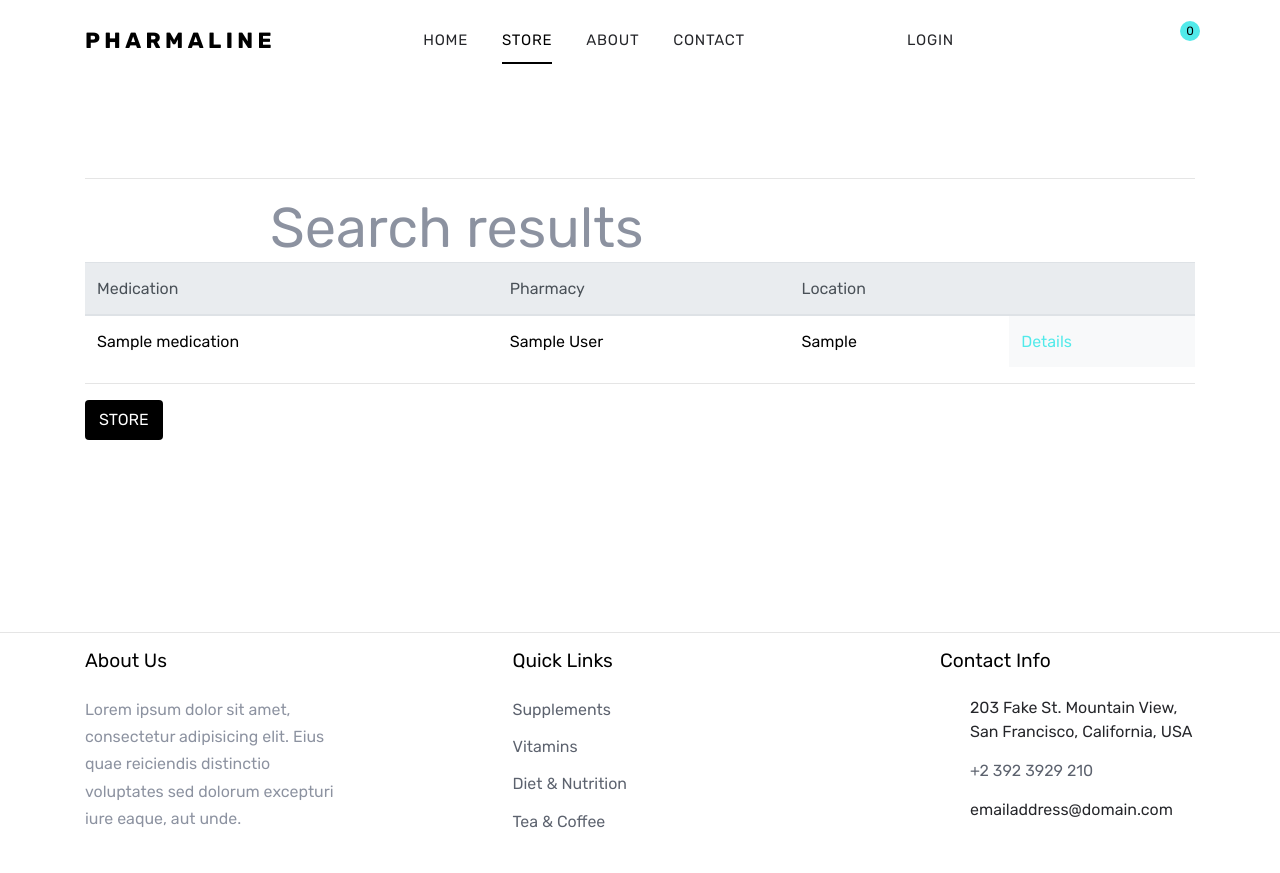
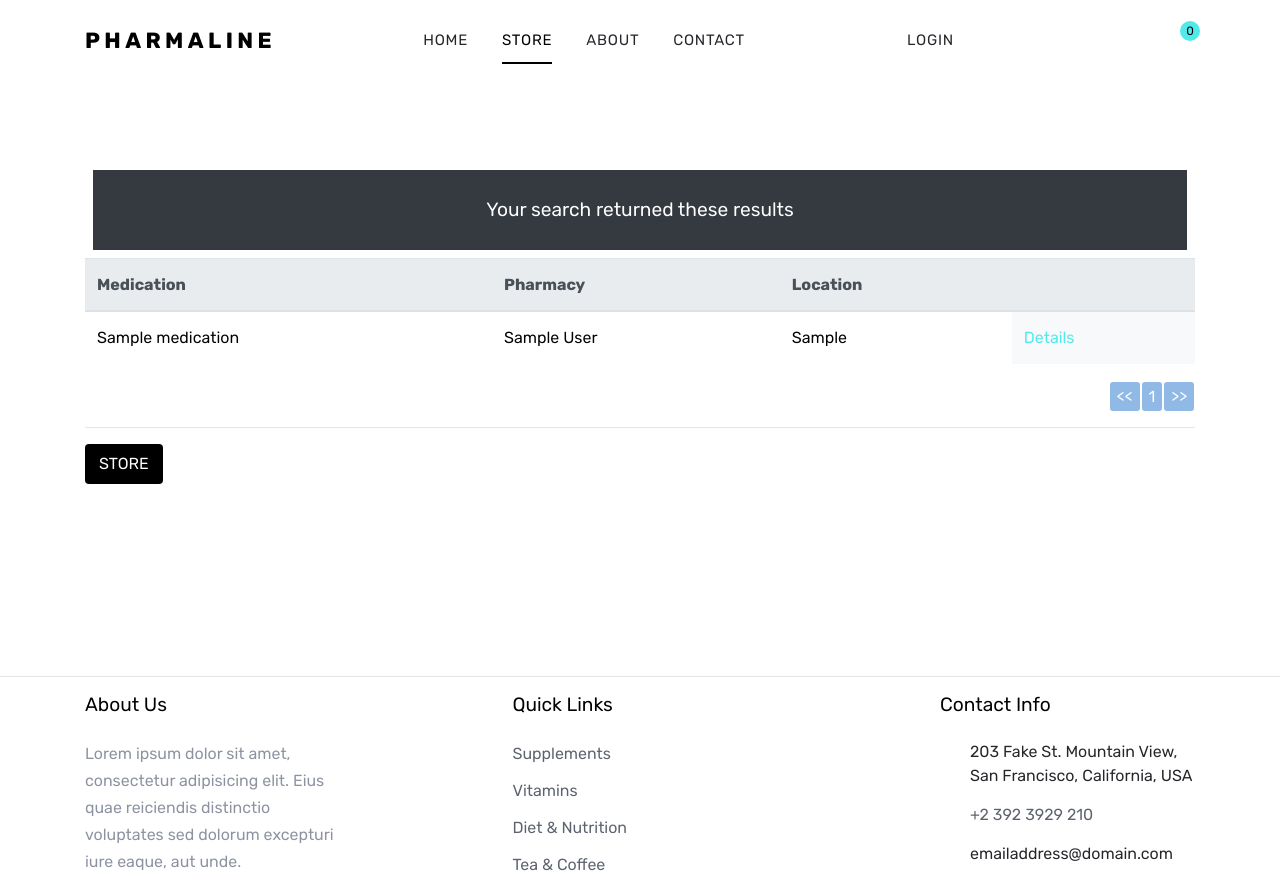
Before and after one commit to Eyu-Tes/pharmaline, a Django app: page /store/search/ in a window 1280 px wide. Shown: the top 873 px of the page. Run offline with Django 3.2, Linux system fonts and the light colour scheme; tables that the repository leaves empty hold one stand-in row (values such as "Sample post"); some libraries are stand-ins or nearby versions; some web fonts are replaced.

Commit message:
paginated search results

```diff
--- /dev/null
+++ b/store/static/store/custom/js/paging.js
@@ -0,0 +1,77 @@
+(function ($) {
+    $(function () {
+        $.widget("zpd.paging", {
+            options: {
+                limit: 5,
+                rowDisplayStyle: 'block',
+                activePage: 0,
+                rows: []
+            },
+            _create: function () {
+                var rows = $("tbody", this.element).children();
+                this.options.rows = rows;
+                this.options.rowDisplayStyle = rows.css('display');
+                var nav = this._getNavBar();
+                this.element.after(nav);
+                this.showPage(0);
+            },
+            _getNavBar: function () {
+                var rows = this.options.rows;
+                var nav = $('<div>', {class: 'paging-nav'});
+                for (var i = 0; i < Math.ceil(rows.length / this.options.limit); i++) {
+                    this._on($('<a>', {
+                            href: '#',
+                            text: (i + 1),
+                            "data-page": (i)
+                        }).appendTo(nav),
+                        {click: "pageClickHandler"});
+                }
+                //create previous link
+                this._on($('<a>', {
+                        href: '#',
+                        text: '<<',
+                        "data-direction": -1
+                    }).prependTo(nav),
+                    {click: "pageStepHandler"});
+                //create next link
+                this._on($('<a>', {
+                        href: '#',
+                        text: '>>',
+                        "data-direction": +1
+                    }).appendTo(nav),
+                    {click: "pageStepHandler"});
+                return nav;
+            },
+            showPage: function (pageNum) {
+                var num = pageNum * 1; //it has to be numeric
+                this.options.activePage = num;
+                var rows = this.options.rows;
+                var limit = this.options.limit;
+                for (var i = 0; i < rows.length; i++) {
+                    if (i >= limit * num && i < limit * (num + 1)) {
+                        $(rows[i]).css('display', this.options.rowDisplayStyle);
+                    } else {
+                        $(rows[i]).css('display', 'none');
+                    }
+                }
+            },
+            pageClickHandler: function (event) {
+                event.preventDefault();
+                $(event.target).siblings().attr('class', "");
+                $(event.target).attr('class', "selected-page");
+                var pageNum = $(event.target).attr('data-page');
+                this.showPage(pageNum);
+            },
+            pageStepHandler: function (event) {
+                event.preventDefault();
+                //get the direction and ensure it's numeric
+                var dir = $(event.target).attr('data-direction') * 1;
+                var pageNum = this.options.activePage + dir;
+                //if we're in limit, trigger the requested pages link
+                if (pageNum >= 0 && pageNum < this.options.rows.length) {
+                    $("a[data-page=" + pageNum + "]", $(event.target).parent()).click();
+                }
+            }
+        });
+    });
+})(jQuery);
--- a/store/templates/store/search_results.html
+++ b/store/templates/store/search_results.html
@@ -13,6 +13,27 @@
             align-items: center;
             font-size: 1.5em;
         }
+
+        .paging-nav {
+            text-align: right;
+            padding-top: 2px;
+        }
+
+        .paging-nav a {
+            margin: auto 1px;
+            text-decoration: none;
+            display: inline-block;
+            padding: 1px 7px;
+            background: #91b9e6;
+            color: white;
+            border-radius: 3px;
+        }
+
+        .paging-nav .selected-page {
+            background: #187ed5;
+            font-weight: bold;
+        }
+
     </style>
 {% endblock page_specific_style %}
 
@@ -21,18 +42,17 @@
     <div class="site-section">
         <div class="container">
             {% if search_result|length > 0 %}
-                <hr/>
-                <span class="display-4 offset-2">Search results</span>
+                <div class="m-2 p-4 text-center bg-dark text-white" style="font-size: 1.2em;">Your search returned these results</div>
                 <div class="tab-pane" id="pills-profile" role="tabpanel"
                      aria-labelledby="pills-profile-tab">
 
-                    <table class="table custom-table text-black">
+                    <table id="results_table" class="table custom-table text-black">
                         <thead class="thead-light">
                         <tr>
-                            <th>Medication</th>
-                            <th>Pharmacy</th>
-                            <th>Location</th>
-                            <th></th>
+                            <th class="font-weight-bold">Medication</th>
+                            <th class="font-weight-bold">Pharmacy</th>
+                            <th class="font-weight-bold">Location</th>
+                            <th class="font-weight-bold"></th>
                         </tr>
                         </thead>
                         <tbody>
@@ -52,10 +72,20 @@
                     </table>
                 </div>
             {% else %}
-                <span id="no-med-message" class="text-danger font-weight-bold">Sorry. No medication or pharmacy matches your search.</span>
+                <span id="no-med-message" class="text-danger font-weight-bold">Sorry. No medication matches your search.</span>
             {% endif %}
             <hr/>
             <a class="btn btn-black" href="{% url 'store:store' '1' %}">Store</a>
         </div>
     </div>
 {% endblock content %}
+
+{% block page_specific_script %}
+    <script src="{% static 'store/custom/js/paging.js' %}"></script>
+
+    <script>
+        $(document).ready(() => {
+            $('#results_table').paging({limit: 10});
+        });
+    </script>
+{% endblock page_specific_script %}
```
